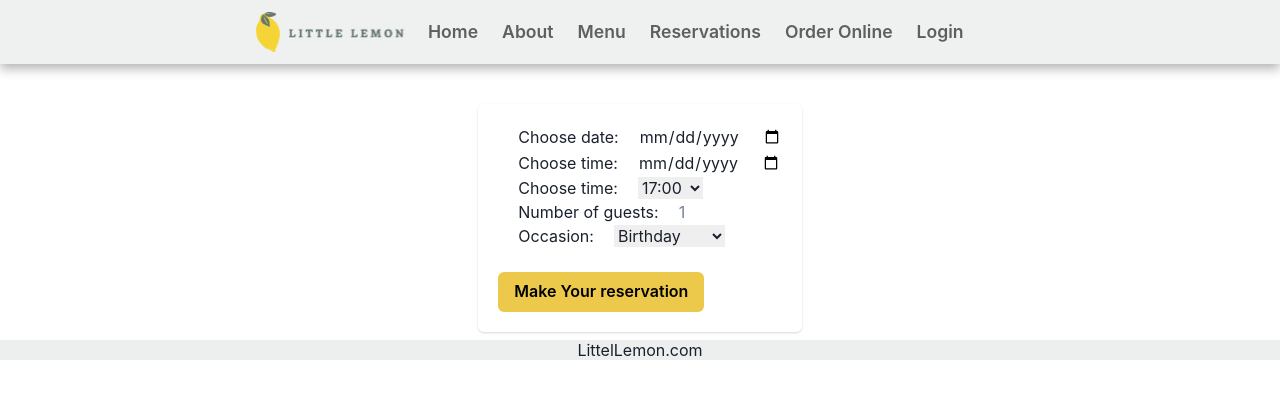
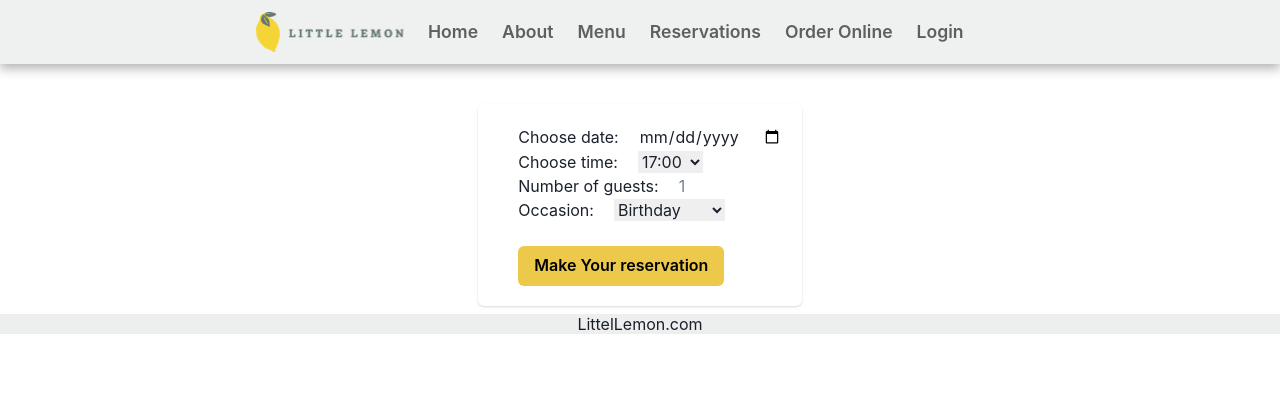
Before and after one commit to abas1200/capstone, a React (Create React App) app: page /booking in a window 1280 px wide. Shown: the top 398 px of the page. Built offline with nearby package versions, Linux system fonts and the light colour scheme.

Commit message:
added variable state to booking form

```diff
--- a/src/pages/BookingPage.js
+++ b/src/pages/BookingPage.js
@@ -1,40 +1,85 @@
 import React, { useState } from "react";
-import { Card,CardBody, Button, VStack } from "@chakra-ui/react";
+import { Card, CardBody, Button, VStack } from "@chakra-ui/react";
 import "./style.css";
 
 export const BookingPage = () => {
-  const [formData, setFormData] = useState();
+  const [formData, setFormData] = useState({
+    resDate: "",
+    resTime: "",
+    guests: "",
+    occasion: "",
+  });
 
-  const handleSubmit = () => {};
+  function handleChange(event) {
+    setFormData((prev) => ({
+      ...prev,
+      [event.target.name]: event.target.value,
+    }));
+  }
 
-  return ( <VStack marginTop="10">
-    <Card maxW="500"><CardBody>
+  const handleSubmit = () => {
+    console.log(formData);
+  };
 
-      <form onSubmit={handleSubmit()}>
+  return (
+    <VStack marginTop="10">
+      <Card maxW="500">
+        <CardBody>
+          <form>
             <label htmlFor="res-date">Choose date:</label>
-        <input type="date" id="res-date" /><br/>
+            <input
+              type="date"
+              id="res-date"
+              name="resDate"
+              value={formData.resDate}
+              onChange={handleChange}
+            />
+            <br />
             <label htmlFor="res-time">Choose time:</label>
-        <input type="date" id="res-date" /><br/>
-        <label htmlFor="res-time">Choose time:</label>
-        <select id="res-time ">
+            <select
+              id="res-time "
+              name="resTime"
+              value={formData.resTime}
+              onChange={handleChange}
+            >
               <option>17:00</option>
               <option>18:00</option>
               <option>19:00</option>
               <option>20:00</option>
               <option>21:00</option>
               <option>22:00</option>
-        </select><br/>
+            </select>
+            <br />
             <label htmlFor="guests">Number of guests:</label>
-        <input type="number" placeholder="1" min="1" max="10" id="guests" /><br/>
+            <input
+              type="number"
+              placeholder="1"
+              min="1"
+              max="10"
+              id="guests"
+              name="guests"
+              value={formData.guests}
+              onChange={handleChange}
+            />
+            <br />
             <label htmlFor="occasion">Occasion:</label>
-        <select id="occasion">
+            <select
+              id="occasion"
+              name="occasion"
+              value={formData.occasion}
+              onChange={handleChange}
+            >
               <option>Birthday</option>
               <option>Anniversary</option>
-        </select><br/><br/>
-        <Button colorScheme="yellow">Make Your reservation</Button>
-
+            </select>
+            <br />
+            <br />
+            <Button marginLeft="5" colorScheme="yellow" onClick={handleSubmit}>
+              Make Your reservation
+            </Button>
           </form>
         </CardBody>
-      </Card></VStack>
+      </Card>
+    </VStack>
   );
 };
```
Lines whose indentation alone changed are shown as unchanged.
